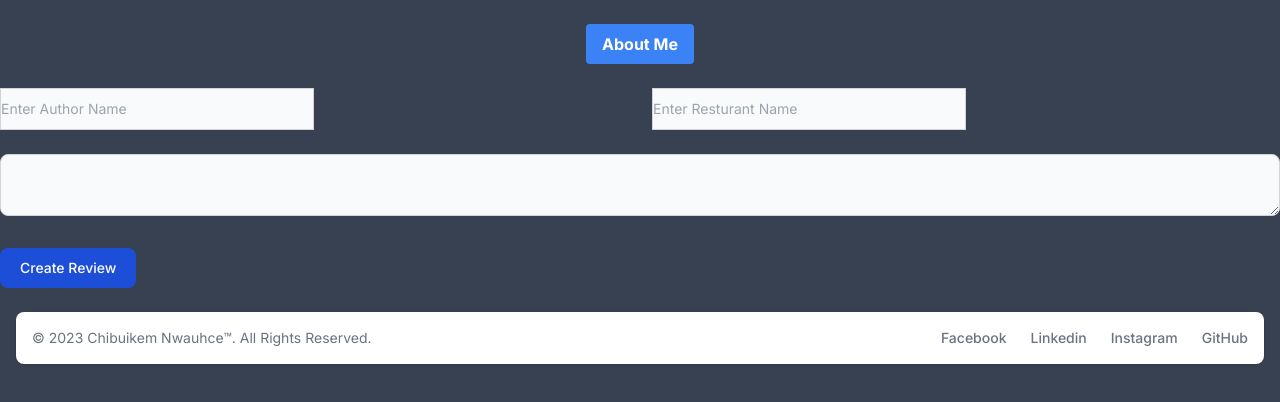
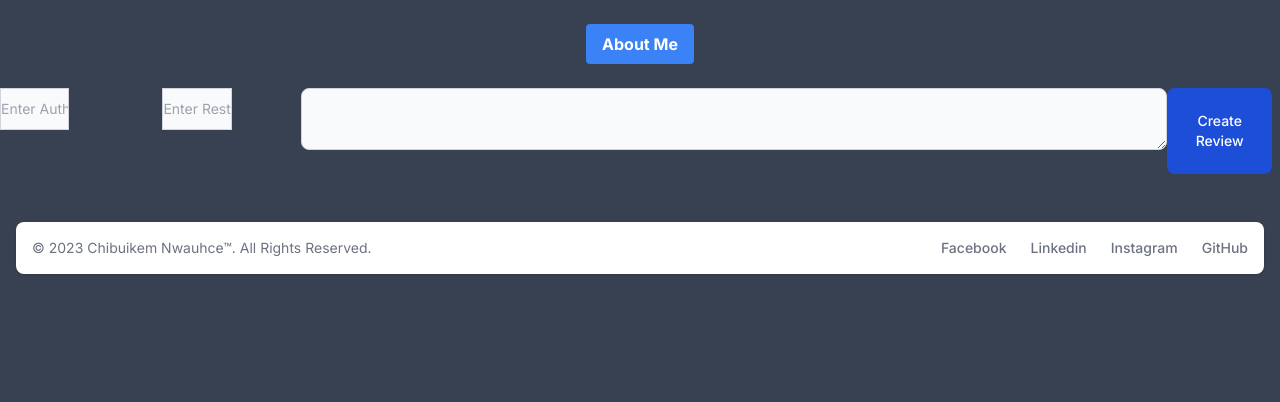
Before and after one commit to BobBrian/bryannwauchedotcom, a Next.js app: page /resturant/create in a window 1280 px wide. Shown: the top 402 px of the page. Built offline with nearby package versions, Linux system fonts and the light colour scheme.

Commit message:
Yelp (Next 14 Update 2)

```diff
--- a/app/components/addnewReview.tsx
+++ b/app/components/addnewReview.tsx
@@ -1,8 +1,27 @@
+"use client";
 import React from 'react'
+import { useState, useTransition } from "react";
 
-export const AddNewReview = () => {
+export const AddNewReview = ({ addNewRewview }: { addNewRewview: any }) => {
+
+  const [isPending, startTransition] = useTransition();
+  const [authorname,setAuthorname] = useState('')
+  const [resturantname,setResturantname] = useState('')
+  const [body,setBody] = useState('')
+
+
   return (
-    <form >
+    <form className="w-full flex mb-10" onSubmit={(e) => {
+      e.preventDefault();
+      if (authorname.trim().length === 0) {return;}
+      startTransition(() => {
+        addNewRewview(authorname, resturantname, body);
+      });
+      setAuthorname("");
+      setResturantname("");
+      setBody("");
+    }
+  }>
             <div className="grid md:grid-cols-2 md:gap-6">
                 <div className="relative z-0 w-full mb-6 group">
                     <input type="text"   className="block py-2.5 px-0 w-2/4 text-sm text-gray-900 bg-gray-50
--- a/app/components/addnewTodo.tsx
+++ b/app/components/addnewTodo.tsx
@@ -8,8 +8,7 @@ export const AddNewTodo = ({ addNewTodo }: { addNewTodo: any }) => {
     const [isPending, startTransition] = useTransition();
 
   return (
-    <form className="w-full flex mb-10"
-    onSubmit={(e) => {
+    <form className="w-full flex mb-10" onSubmit={(e) => {
         e.preventDefault();
         if (description.trim().length === 0) {
           return;}
@@ -17,7 +16,8 @@ export const AddNewTodo = ({ addNewTodo }: { addNewTodo: any }) => {
           addNewTodo(description);
         });
         setDescription("");
-    }}>
+      }
+    }>
         <div>
           <label className="block mb-2 text-lg font-medium text-slate-200 ">Todo Task</label>
           <input value={description} className="bg-gray-50 border border-stone-600 text-gray-900
--- a/app/lib/actions.tsx
+++ b/app/lib/actions.tsx
@@ -59,9 +59,7 @@ export  async function GetResturant(id:number) {
     return res.json()
 }
 
-export  async function AddResturant(authorname:string,
-    resturantname:string,
-    body:string) {
+export  async function AddResturant(authorname:string,resturantname:string, body:string) {
     const res = await fetch(API_PATH, {
         method: "POST",
         body: JSON.stringify({
--- a/app/resturant/create/page.tsx
+++ b/app/resturant/create/page.tsx
@@ -1,10 +1,23 @@
 import { AddNewReview } from '@/app/components/addnewReview'
 import React from 'react'
+import { revalidatePath } from 'next/cache';
+import * as PostApi from  "@/app/lib/actions"
+import { Resturant } from '@/app/lib/definitions';
 
-export default function Page() {
+
+type Resturants = Array <Resturant>
+
+export default async function Page() {
+
+  const postNewReview = async (authorname:string,resturantname:string, body:string) => {
+    "use server";
+    await PostApi.AddResturant(authorname, resturantname, body)
+    revalidatePath("/resturant");
+  };
+
   return (
     <div>
-       <AddNewReview/>
+       <AddNewReview addNewRewview={postNewReview}/>
     </div>
   )
 }
--- a/app/todo/page.tsx
+++ b/app/todo/page.tsx
@@ -12,9 +12,9 @@ export default async  function Todo() {
 
   const todos: Todos = await PostApi.GetAllPost();
 
-  const postNewTodo = async (title: string) => {
+  const postNewTodo = async (description: string) => {
     "use server";
-    await PostApi.AddPost(title);
+    await PostApi.AddPost(description);
     revalidatePath("/");
   };
 
```
Also changed, not shown: app/resturant/page.tsx (+0 -21 lines). Lines whose indentation alone changed are shown as unchanged.
